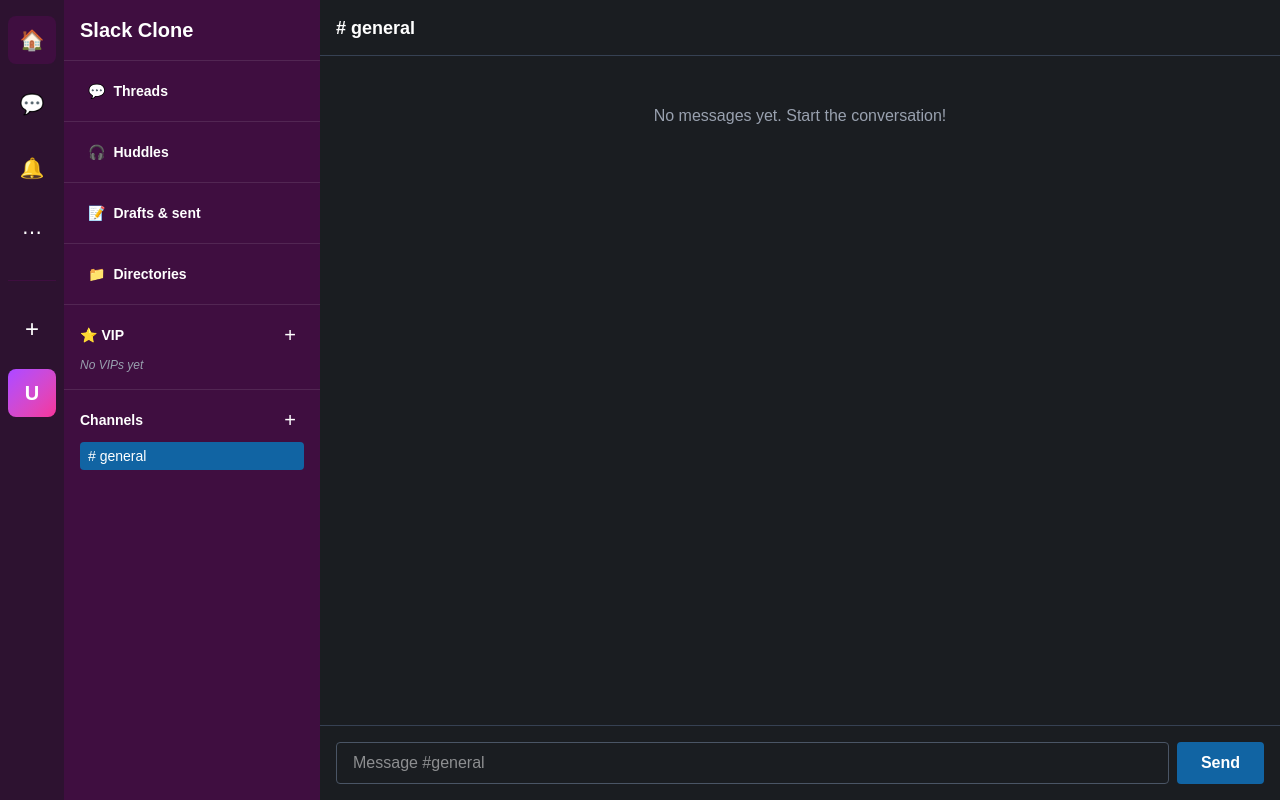
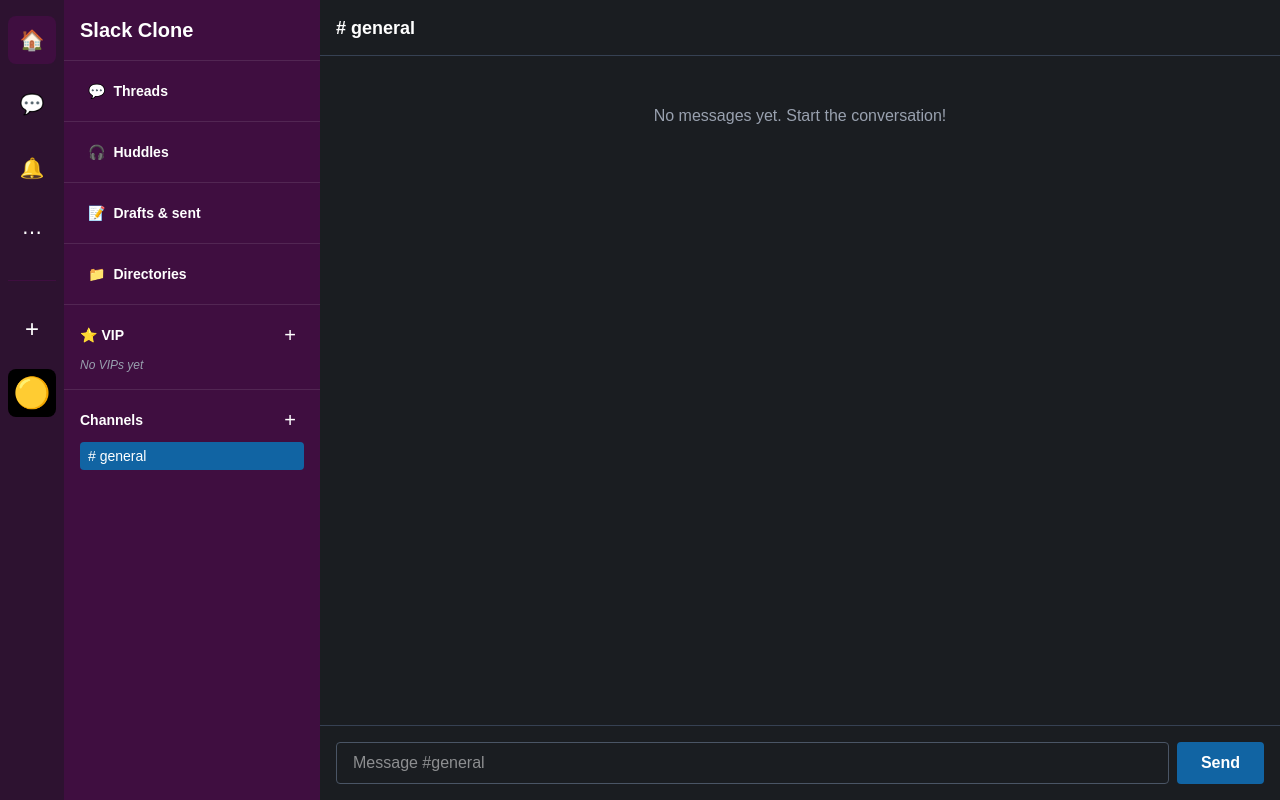
Before and after one commit to ns-test-org/slack-clone, a Next.js app in the folder packages/slack-clone/: page / in a window 1280 px wide. Built offline with nearby package versions, Linux system fonts and the light colour scheme.

Commit message:
AI chat session: Updated code and files

```diff
--- a/packages/slack-clone/src/app/page.tsx
+++ b/packages/slack-clone/src/app/page.tsx
@@ -172,8 +172,8 @@
           +
         </button>
 
-        <div className="w-12 h-12 rounded-lg bg-gradient-to-br from-purple-500 to-pink-500 flex items-center justify-center text-xl font-bold">
-          U
+        <div className="w-12 h-12 rounded-lg bg-black flex items-center justify-center text-3xl">
+          🟡
         </div>
       </div>
 
```
